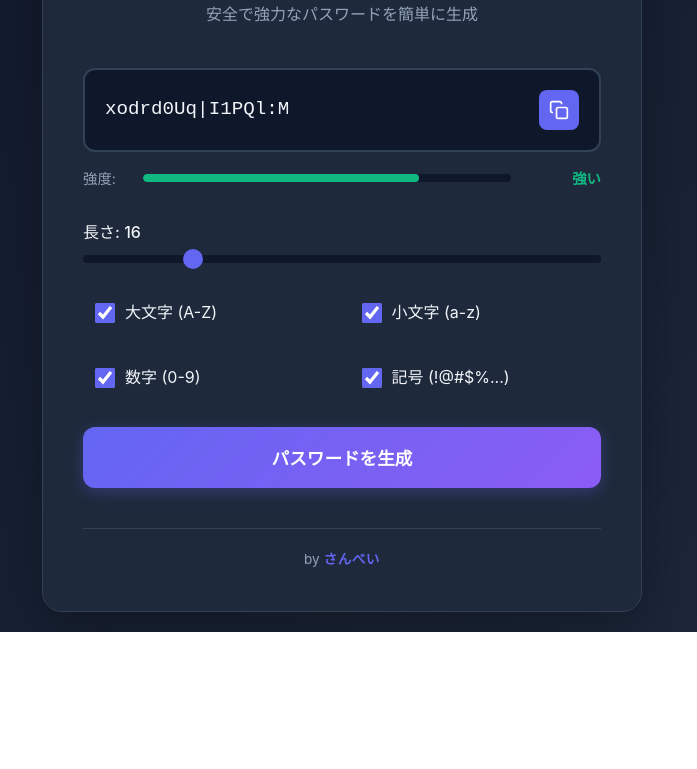
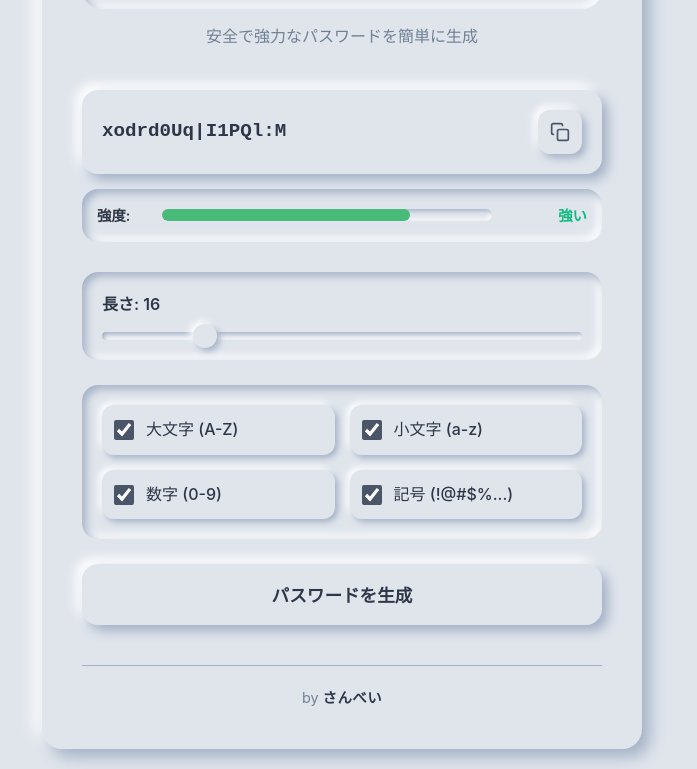
Before and after one commit to sanbay3/password-generator, a plain HTML site: page index.html in a window 1280 px wide. Shown: the part 197-966 px from the top of the page, without its empty margins (298-995 px from the left). Before the commit the page ends 829 px from the top, so only its background shows below. Drawn offline with Linux system fonts and the light colour scheme.

Commit message:
Feat: implement password generator with neumorphism UI

```diff
--- a/style.css
+++ b/style.css
@@ -5,27 +5,28 @@
 }
 
 :root {
-    --primary-color: #6366f1;
-    --primary-hover: #4f46e5;
-    --bg-color: #0f172a;
-    --card-bg: #1e293b;
-    --text-primary: #f1f5f9;
-    --text-secondary: #94a3b8;
-    --border-color: #334155;
-    --success-color: #10b981;
-    --warning-color: #f59e0b;
-    --danger-color: #ef4444;
-    --strength-weak: #ef4444;
-    --strength-medium: #f59e0b;
-    --strength-strong: #10b981;
-    --strength-very-strong: #3b82f6;
+    --bg-color: #e0e5ec;
+    --card-bg: #e0e5ec;
+    --text-primary: #2d3748;
+    --text-secondary: #718096;
+    --accent-color: #4a5568;
+    --accent-hover: #2d3748;
+    --shadow-light: #ffffff;
+    --shadow-dark: #a3b1c6;
+    --success-color: #48bb78;
+    --warning-color: #ed8936;
+    --danger-color: #f56565;
+    --strength-weak: #f56565;
+    --strength-medium: #ed8936;
+    --strength-strong: #48bb78;
+    --strength-very-strong: #4299e1;
 }
 
 body {
     font-family: -apple-system, BlinkMacSystemFont, 'Segoe UI', 'Roboto', 'Oxygen',
         'Ubuntu', 'Cantarell', 'Fira Sans', 'Droid Sans', 'Helvetica Neue',
         sans-serif;
-    background: linear-gradient(135deg, #0f172a 0%, #1e293b 100%);
+    background: var(--bg-color);
     color: var(--text-primary);
     min-height: 100vh;
     display: flex;
@@ -41,8 +42,9 @@ body {
     background: var(--card-bg);
     border-radius: 20px;
     padding: 40px;
-    box-shadow: 0 20px 60px rgba(0, 0, 0, 0.3);
-    border: 1px solid var(--border-color);
+    box-shadow:
+        8px 8px 16px var(--shadow-dark),
+        -8px -8px 16px var(--shadow-light);
 }
 
 header {
@@ -53,15 +55,23 @@ header {
 header h1 {
     font-size: 2.5rem;
     margin-bottom: 10px;
-    background: linear-gradient(135deg, #6366f1 0%, #8b5cf6 100%);
-    -webkit-background-clip: text;
-    -webkit-text-fill-color: transparent;
-    background-clip: text;
+    color: var(--text-primary);
+    font-weight: 700;
+    background: var(--card-bg);
+    padding: 25px;
+    border-radius: 20px;
+    box-shadow:
+        inset 4px 4px 8px var(--shadow-dark),
+        inset -4px -4px 8px var(--shadow-light);
+    word-break: keep-all;
+    line-height: 1.2;
 }
 
 .subtitle {
     color: var(--text-secondary);
     font-size: 1rem;
+    font-weight: 500;
+    margin-top: 15px;
 }
 
 .password-display {
@@ -69,25 +79,29 @@ header h1 {
 }
 
 .password-output {
-    background: var(--bg-color);
-    border: 2px solid var(--border-color);
-    border-radius: 12px;
+    background: var(--card-bg);
+    border-radius: 16px;
     padding: 20px;
     display: flex;
     align-items: center;
     justify-content: space-between;
     gap: 15px;
     margin-bottom: 15px;
-    transition: border-color 0.3s ease;
+    box-shadow:
+        6px 6px 12px var(--shadow-dark),
+        -6px -6px 12px var(--shadow-light);
 }
 
 .password-output:hover {
-    border-color: var(--primary-color);
+    box-shadow:
+        4px 4px 8px var(--shadow-dark),
+        -4px -4px 8px var(--shadow-light);
 }
 
 #passwordText {
     font-family: 'Courier New', monospace;
     font-size: 1.2rem;
+    font-weight: 600;
     word-break: break-all;
     flex: 1;
     color: var(--text-primary);
@@ -95,53 +109,69 @@ header h1 {
 }
 
 .copy-btn {
-    background: var(--primary-color);
+    background: var(--card-bg);
     border: none;
-    border-radius: 8px;
-    padding: 10px;
+    border-radius: 12px;
+    padding: 12px;
     cursor: pointer;
-    color: white;
+    color: var(--accent-color);
     display: flex;
     align-items: center;
     justify-content: center;
-    transition: all 0.3s ease;
     flex-shrink: 0;
+    box-shadow:
+        4px 4px 8px var(--shadow-dark),
+        -4px -4px 8px var(--shadow-light);
+    transition: all 0.2s ease;
 }
 
 .copy-btn:hover {
-    background: var(--primary-hover);
-    transform: scale(1.05);
+    box-shadow:
+        2px 2px 4px var(--shadow-dark),
+        -2px -2px 4px var(--shadow-light);
 }
 
 .copy-btn:active {
-    transform: scale(0.95);
+    box-shadow:
+        inset 2px 2px 4px var(--shadow-dark),
+        inset -2px -2px 4px var(--shadow-light);
 }
 
 .strength-meter {
     display: flex;
     align-items: center;
-    gap: 10px;
+    gap: 15px;
+    background: var(--card-bg);
+    border-radius: 16px;
+    padding: 15px;
+    box-shadow:
+        inset 4px 4px 8px var(--shadow-dark),
+        inset -4px -4px 8px var(--shadow-light);
 }
 
 .strength-label {
-    color: var(--text-secondary);
+    color: var(--text-primary);
     font-size: 0.9rem;
+    font-weight: 600;
     min-width: 50px;
 }
 
 .strength-bar {
     flex: 1;
-    height: 8px;
-    background: var(--bg-color);
-    border-radius: 4px;
+    height: 12px;
+    background: var(--card-bg);
+    border-radius: 8px;
     overflow: hidden;
+    box-shadow:
+        inset 2px 2px 4px var(--shadow-dark),
+        inset -2px -2px 4px var(--shadow-light);
 }
 
 .strength-fill {
     height: 100%;
     width: 0%;
-    transition: all 0.3s ease;
-    border-radius: 4px;
+    transition: width 0.3s ease;
+    border-radius: 8px;
 }
 
 .strength-fill.weak {
@@ -169,6 +199,7 @@ header h1 {
     font-weight: 600;
     min-width: 80px;
     text-align: right;
+    color: var(--text-primary);
 }
 
 .controls {
@@ -180,7 +211,13 @@ header h1 {
 .control-group {
     display: flex;
     flex-direction: column;
-    gap: 10px;
+    gap: 15px;
+    background: var(--card-bg);
+    border-radius: 16px;
+    padding: 20px;
+    box-shadow:
+        inset 4px 4px 8px var(--shadow-dark),
+        inset -4px -4px 8px var(--shadow-light);
 }
 
 .control-group label {
@@ -188,102 +225,150 @@ header h1 {
     justify-content: space-between;
     align-items: center;
     color: var(--text-primary);
-    font-weight: 500;
+    font-weight: 600;
+    font-size: 1rem;
 }
 
 #lengthSlider {
     width: 100%;
     height: 8px;
+    background: var(--card-bg);
     border-radius: 4px;
-    background: var(--bg-color);
     outline: none;
     -webkit-appearance: none;
     appearance: none;
+    box-shadow:
+        inset 2px 2px 4px var(--shadow-dark),
+        inset -2px -2px 4px var(--shadow-light);
 }
 
 #lengthSlider::-webkit-slider-thumb {
     -webkit-appearance: none;
     appearance: none;
-    width: 20px;
-    height: 20px;
+    width: 24px;
+    height: 24px;
     border-radius: 50%;
-    background: var(--primary-color);
+    background: var(--card-bg);
     cursor: pointer;
-    transition: all 0.3s ease;
+    box-shadow:
+        3px 3px 6px var(--shadow-dark),
+        -3px -3px 6px var(--shadow-light);
+    transition: all 0.2s ease;
 }
 
 #lengthSlider::-webkit-slider-thumb:hover {
-    background: var(--primary-hover);
-    transform: scale(1.2);
+    box-shadow:
+        2px 2px 4px var(--shadow-dark),
+        -2px -2px 4px var(--shadow-light);
+}
+
+#lengthSlider::-webkit-slider-thumb:active {
+    box-shadow:
+        inset 2px 2px 4px var(--shadow-dark),
+        inset -2px -2px 4px var(--shadow-light);
 }
 
 #lengthSlider::-moz-range-thumb {
-    width: 20px;
-    height: 20px;
+    width: 24px;
+    height: 24px;
     border-radius: 50%;
-    background: var(--primary-color);
+    background: var(--card-bg);
     cursor: pointer;
     border: none;
-    transition: all 0.3s ease;
+    box-shadow:
+        3px 3px 6px var(--shadow-dark),
+        -3px -3px 6px var(--shadow-light);
+    transition: all 0.2s ease;
 }
 
 #lengthSlider::-moz-range-thumb:hover {
-    background: var(--primary-hover);
-    transform: scale(1.2);
+    box-shadow:
+        2px 2px 4px var(--shadow-dark),
+        -2px -2px 4px var(--shadow-light);
+}
+
+#lengthSlider::-moz-range-thumb:active {
+    box-shadow:
+        inset 2px 2px 4px var(--shadow-dark),
+        inset -2px -2px 4px var(--shadow-light);
 }
 
 .checkbox-group {
     display: grid;
     grid-template-columns: repeat(2, 1fr);
     gap: 15px;
+    background: var(--card-bg);
+    border-radius: 16px;
+    padding: 20px;
+    box-shadow:
+        inset 4px 4px 8px var(--shadow-dark),
+        inset -4px -4px 8px var(--shadow-light);
 }
 
 .checkbox-label {
     display: flex;
     align-items: center;
-    gap: 10px;
+    gap: 12px;
     cursor: pointer;
     padding: 12px;
-    border-radius: 8px;
-    transition: background 0.3s ease;
+    border-radius: 12px;
+    background: var(--card-bg);
+    box-shadow:
+        3px 3px 6px var(--shadow-dark),
+        -3px -3px 6px var(--shadow-light);
+    transition: all 0.2s ease;
 }
 
 .checkbox-label:hover {
-    background: rgba(99, 102, 241, 0.1);
+    box-shadow:
+        2px 2px 4px var(--shadow-dark),
+        -2px -2px 4px var(--shadow-light);
+}
+
+.checkbox-label:active {
+    box-shadow:
+        inset 2px 2px 4px var(--shadow-dark),
+        inset -2px -2px 4px var(--shadow-light);
 }
 
 .checkbox-label input[type="checkbox"] {
     width: 20px;
     height: 20px;
     cursor: pointer;
-    accent-color: var(--primary-color);
+    accent-color: var(--accent-color);
 }
 
 .checkbox-label span {
     color: var(--text-primary);
     user-select: none;
+    font-weight: 500;
 }
 
 .generate-btn {
-    background: linear-gradient(135deg, #6366f1 0%, #8b5cf6 100%);
+    background: var(--card-bg);
     border: none;
-    border-radius: 12px;
+    border-radius: 16px;
     padding: 18px;
     font-size: 1.1rem;
     font-weight: 600;
-    color: white;
+    color: var(--text-primary);
     cursor: pointer;
-    transition: all 0.3s ease;
-    box-shadow: 0 4px 15px rgba(99, 102, 241, 0.3);
+    box-shadow:
+        6px 6px 12px var(--shadow-dark),
+        -6px -6px 12px var(--shadow-light);
+    transition: all 0.2s ease;
 }
 
 .generate-btn:hover {
-    transform: translateY(-2px);
-    box-shadow: 0 6px 20px rgba(99, 102, 241, 0.4);
+    box-shadow:
+        4px 4px 8px var(--shadow-dark),
+        -4px -4px 8px var(--shadow-light);
 }
 
 .generate-btn:active {
-    transform: translateY(0);
+    box-shadow:
+        inset 4px 4px 8px var(--shadow-dark),
+        inset -4px -4px 8px var(--shadow-light);
 }
 
 .notification {
@@ -293,12 +378,15 @@ header h1 {
     background: var(--success-color);
     color: white;
     padding: 15px 25px;
-    border-radius: 8px;
-    box-shadow: 0 4px 15px rgba(0, 0, 0, 0.2);
+    border-radius: 12px;
+    box-shadow:
+        6px 6px 12px var(--shadow-dark),
+        -6px -6px 12px var(--shadow-light);
     transform: translateX(400px);
     opacity: 0;
     transition: all 0.3s ease;
     z-index: 1000;
+    font-weight: 600;
 }
 
 .notification.show {
@@ -310,13 +398,13 @@ footer {
     margin-top: 40px;
     text-align: center;
     color: var(--text-secondary);
-    font-size: 0.85rem;
+    font-size: 0.9rem;
     padding-top: 20px;
-    border-top: 1px solid var(--border-color);
+    border-top: 1px solid var(--shadow-dark);
 }
 
 footer .brand {
-    color: var(--primary-color);
+    color: var(--text-primary);
     font-weight: 600;
     letter-spacing: 0.5px;
 }
@@ -327,7 +415,8 @@ footer .brand {
     }
 
     header h1 {
-        font-size: 2rem;
+        font-size: 1.8rem;
+        padding: 20px;
     }
 
     .checkbox-group {
```
